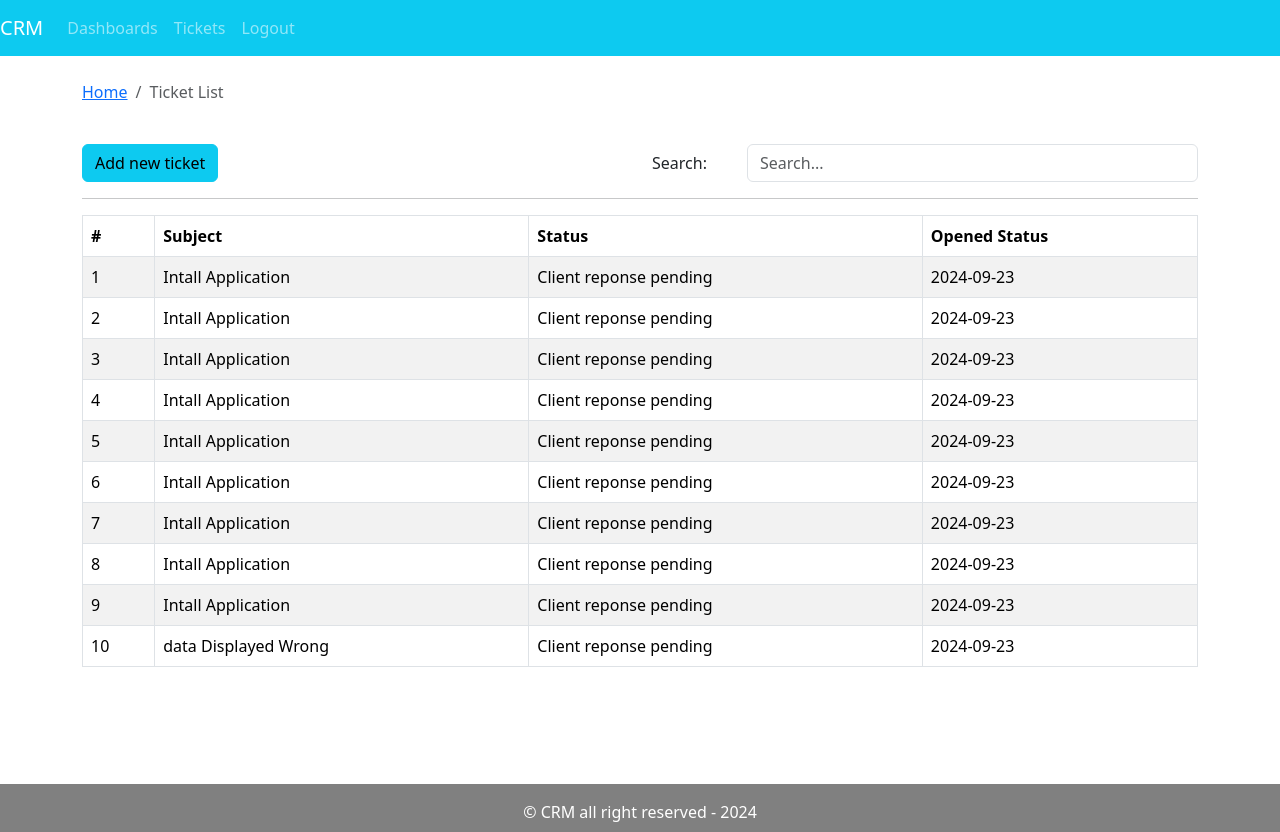
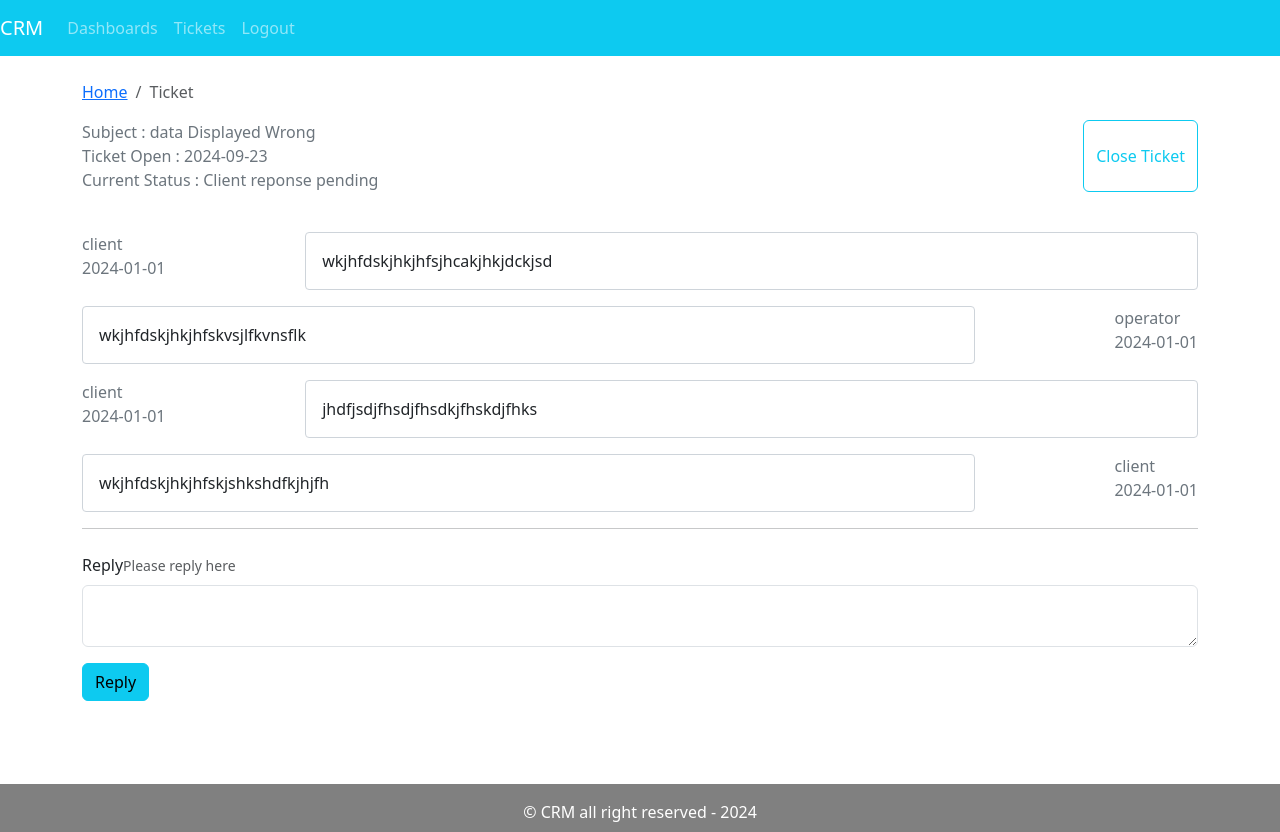
Before and after one commit to Arghadeep156/crm-frontend, a React (Create React App) app: page / in a window 1280 px wide. Built offline with nearby package versions, Linux system fonts and the light colour scheme.

Commit message:
ticket page and update ticket and message history added

```diff
--- a/src/App.js
+++ b/src/App.js
@@ -4,6 +4,8 @@
 import Dashboard from "./page/entry/dashboard/Dashboard";
 import AddTicket from "./page/newticket/AddTicket";
 import TicketListing from "./page/ticket-listing/TicketListing";
+import TicketPage from "./page/ticket/TicketPage";
+
 function App() {
   return (
     <div className="App">
@@ -11,7 +13,8 @@
       <DefaultLayout>
         {/* <Dashboard /> */}
         {/* <AddTicket /> */}
-        <TicketListing />
+        {/* <TicketListing /> */}
+        <TicketPage />
       </DefaultLayout>
     </div>
   );
--- a/src/assets/dummy-tickets.json
+++ b/src/assets/dummy-tickets.json
@@ -57,6 +57,31 @@
     "id": 10,
     "subject": "data Displayed Wrong",
     "status": "Client reponse pending",
-    "addedAt": "2024-09-23"
+    "addedAt": "2024-09-23",
+    "history": [
+      {
+        "date": "2024-01-01",
+        "message": "wkjhfdskjhkjhfsjhcakjhkjdckjsd",
+        "messageBy": "client"
+      },
+
+      {
+        "date": "2024-01-01",
+        "message": "wkjhfdskjhkjhfskvsjlfkvnsflk",
+        "messageBy": "operator"
+      },
+
+      {
+        "date": "2024-01-01",
+        "message": "jhdfjsdjfhsdjfhsdkjfhskdjfhks",
+        "messageBy": "client"
+      },
+
+      {
+        "date": "2024-01-01",
+        "message": "wkjhfdskjhkjhfskjshkshdfkjhjfh",
+        "messageBy": "client"
+      }
+    ]
   }
 ]
--- /dev/null
+++ b/src/components/message-history/MessageHistory.js
@@ -0,0 +1,36 @@
+import React, { useState } from "react";
+import PropTypes from "prop-types";
+import { Row, Col, Card, Badge, Button, Form } from "react-bootstrap";
+import "./MessageHistoryStyle.css";
+
+export default function MessageHistory({ msg }) {
+  const [reply, setReply] = useState("");
+
+  // Function to handle reply input change
+  const handleReplyChange = (e) => {
+    setReply(e.target.value);
+  };
+
+  // Function to handle reply submission (you can customize as needed)
+  const handleReplySubmit = (e) => {
+    e.preventDefault();
+    console.log("Reply sent:", reply);
+    setReply(""); // Clear the reply input after submission
+  };
+
+  if (!msg || msg.length === 0) return null;
+
+  return msg.map((row, i) => (
+    <div key={i} className="message-history mt-3">
+      <div className="send font-weight-bold text-secondary">
+        <div className="sender">{row.messageBy}</div>
+        <div className="date">{row.date}</div>
+      </div>
+      <div className="message">{row.message}</div>
+    </div>
+  ));
+}
+
+MessageHistory.propTypes = {
+  msg: PropTypes.array.isRequired,
+};
--- /dev/null
+++ b/src/components/message-history/MessageHistoryStyle.css
@@ -0,0 +1,18 @@
+.message-history{
+    display: flex;
+    flex-direction: row;
+    justify-content: space-between;
+}
+
+.message-history:nth-child(even){
+    display: flex;
+    flex-direction: row-reverse;
+    justify-content: space-between;
+}
+
+.message{
+    padding: 1rem;
+    width: 80%;
+    border: 1px solid #ced4da;
+    border-radius: 0.25rem;
+}
--- a/src/components/tickettable/TicketTable.js
+++ b/src/components/tickettable/TicketTable.js
@@ -38,6 +38,6 @@
     </div>
   );
 }
-TicketTable.prototypes = {
+TicketTable.propTypes = {
   tickets: PropTypes.array.isRequired,
 };
--- /dev/null
+++ b/src/components/update-ticket/UpdateTicket.js
@@ -0,0 +1,33 @@
+import React from "react";
+import { Form, Button } from "react-bootstrap";
+import PropTypes from "prop-types";
+
+export default function UpdateTicket({
+  handleOnChange,
+  message,
+  handleOnSubmit,
+}) {
+  return (
+    <Form onSubmit={handleOnSubmit}>
+      <Form.Label>Reply</Form.Label>
+      <Form.Text>Please reply here</Form.Text>
+      <Form.Control
+        as="textarea"
+        row="5"
+        name="detail"
+        value={message}
+        onChange={handleOnChange}
+      />
+      <div className="text-right mt-3">
+        <Button variant="info" type="submit">
+          Reply
+        </Button>
+      </div>
+    </Form>
+  );
+}
+UpdateTicket.propTypes = {
+  handleOnChange: PropTypes.func.isRequired,
+  message: PropTypes.string.isRequired,
+  handleOnSubmit: PropTypes.func.isRequired,
+};
--- /dev/null
+++ b/src/page/ticket/TicketPage.js
@@ -0,0 +1,56 @@
+import React, { useState, useEffect } from "react";
+import { Container, Row, Col, Button } from "react-bootstrap";
+import PageBreadCrumb from "../../components/breadcrumb/BreadCrumb";
+import Tickets from "../../assets/dummy-tickets.json";
+import MessageHistory from "../../components/message-history/MessageHistory";
+import UpdateTicket from "../../components/update-ticket/UpdateTicket";
+
+const ticket = Tickets[9];
+export default function TicketPage() {
+  const [message, setMessage] = useState("");
+
+  useEffect(() => {}, [message]);
+
+  const handleOnChange = (e) => {
+    setMessage(e.target.value);
+  };
+
+  const handleOnSubmit = () => {
+    alert("Message Recieved");
+  };
+
+  return (
+    <Container>
+      <Row>
+        <Col>
+          <PageBreadCrumb page="Ticket" />
+        </Col>
+      </Row>
+      <Row>
+        <Col className="text-weight-bolder text-secondary">
+          <div className="subject">Subject : {ticket.subject}</div>
+          <div className="date">Ticket Open : {ticket.addedAt}</div>
+          <div className="status">Current Status : {ticket.status}</div>
+        </Col>
+        <Col className="d-flex justify-content-end">
+          <Button variant="outline-info">Close Ticket</Button>
+        </Col>
+      </Row>
+      <Row className="mt-4">
+        <Col>
+          <MessageHistory msg={ticket.history} />
+        </Col>
+      </Row>
+      <hr />
+      <Row className="mt-4">
+        <Col>
+          <UpdateTicket
+            handleOnChange={handleOnChange}
+            message={message}
+            handleOnSubmit={handleOnSubmit}
+          />
+        </Col>
+      </Row>
+    </Container>
+  );
+}
```
